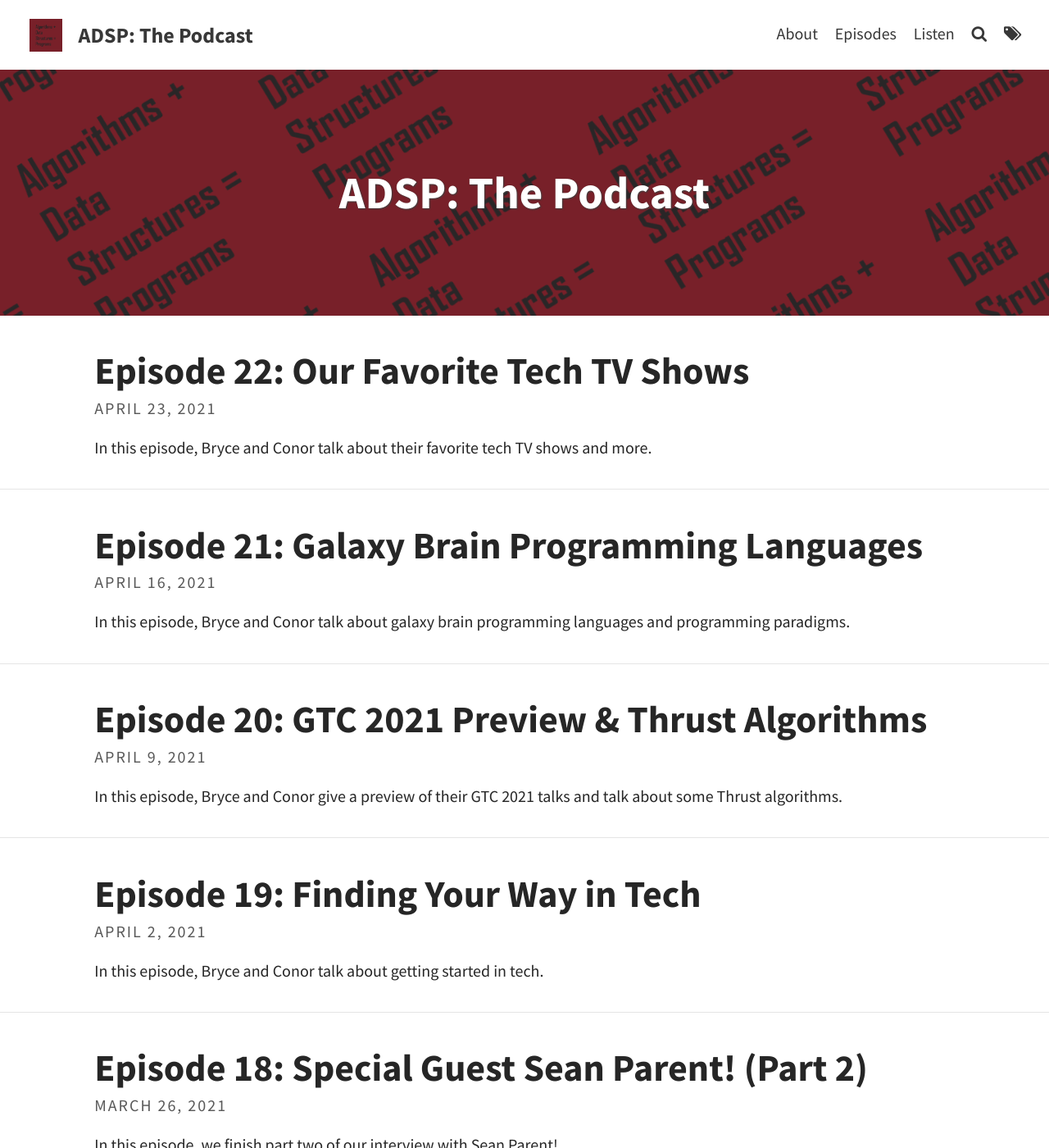
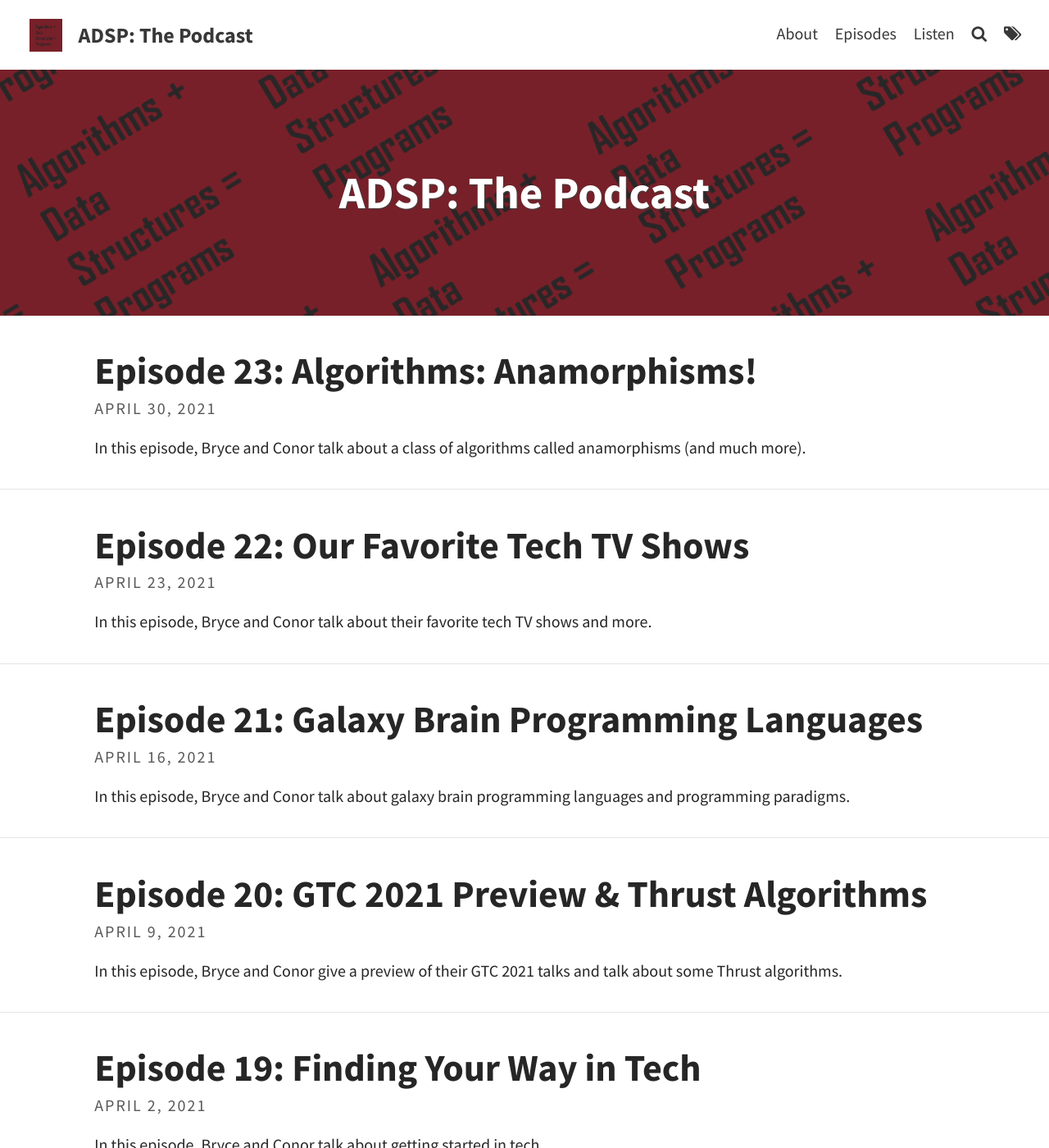
Before and after one commit to codereport/adsp2, a Jekyll site: the page built from index.html, in a window 1280 px wide and 1400 px high. Shown: the whole window at 82% size. Built offline with Jekyll 4.4.1, drawn with Linux system fonts in a browser that asks for light colours; the list of posts is cut into pages by our own code; some of the changed lines change nothing that is shown; some of the changed text lies outside the part shown.

Commit message:
Episode 23

```diff
--- /dev/null
+++ b/_posts/2021-04-30-Episode-23.md
@@ -0,0 +1,46 @@
+---
+layout: post
+title: "Episode 23: Algorithms: Anamorphisms!"
+tags: [Algorithms, C++, Haskell, APL]
+excerpt_separator: <!--more-->
+---
+
+<div id="buzzsprout-player-8435342"></div>
+<script src="https://www.buzzsprout.com/1501960/8435342-episode-23-algorithms-anamorphisms.js?container_id=buzzsprout-player-8435342&player=small" type="text/javascript" charset="utf-8"></script>
+
+<br>In this episode, Bryce and Conor talk about a class of algorithms called anamorphisms (and much more).
+
+<!--more-->
+
+### Show Notes
+
+**Date Recorded:** 2021-04-17 <br>
+**Date Released:** 2021-04-30
+
+* [Tristan Brindle's Tweet](https://twitter.com/tristanbrindle/status/1383096539615223812?s=20)
+* [Tristan's `flow` library](https://github.com/tcbrindle/libflow)
+* [Catamorphisms wiki](https://en.wikipedia.org/wiki/Catamorphism)
+* [Anamorphisms wiki](https://en.wikipedia.org/wiki/Anamorphism)
+* [Haskell's `group`](https://hackage.haskell.org/package/utility-ht-0.0.16/docs/Data-List-HT.html#v:group)
+* [Haskell's `groupBy`](https://hackage.haskell.org/package/utility-ht-0.0.16/docs/Data-List-HT.html#v:groupBy)
+* [C++20 `std::views::split`](https://en.cppreference.com/w/cpp/ranges/split_view)
+* [Range-v3 `sliding`](https://ericniebler.github.io/range-v3/sliding_8hpp.html)
+* [Range-v3 `chunk`](https://ericniebler.github.io/range-v3/chunk_8hpp.html)
+* [Range-v3 `group_by`](https://ericniebler.github.io/range-v3/group__by_8hpp.html)
+* [APL stencil operator (⌺)](https://help.dyalog.com/18.0/index.htm#Language/Primitive%20Operators/Stencil.htm)
+* [C++ `std::adjacent_find`](https://en.cppreference.com/w/cpp/algorithm/adjacent_find)
+* [C++ `std::adjacent_difference`](https://en.cppreference.com/w/cpp/algorithm/adjacent_difference)
+* [`thrust::reduce_by_key`](https://thrust.github.io/doc/group__reductions_gad5623f203f9b3fdcab72481c3913f0e0.html)
+* [`thrust::unique_by_key`](https://thrust.github.io/doc/group__stream__compaction_gac6de1d1309dbe325096ceb61132f9749.html#gac6de1d1309dbe325096ceb61132f9749)
+* [`thrust::sort_by_key`](https://thrust.github.io/doc/group__sorting_gabe038d6107f7c824cf74120500ef45ea.html#gabe038d6107f7c824cf74120500ef45ea)
+* [Haskell's `on` (PSI combinator)](https://hackage.haskell.org/package/base-4.15.0.0/docs/Data-Function.html#v:on)
+* [APL over operator (⍥)](https://help.dyalog.com/18.0/#Language/Primitive%20Operators/Over.htm)
+* [Cat & Mouse example in APL](https://tryapl.org/?clear&q=%27mouse%27%20-%E2%8D%A5%E2%89%A2%20%27cat%27&run)
+* [`cub::DeviceRunLengthEncode`](https://nvlabs.github.io/cub/structcub_1_1_device_run_length_encode.html#:~:text=A%20run%2Dlength%20encoding%20computes,the%20elements%20in%20that%20run.)
+
+### Intro Song Info
+
+Miss You by Sarah Jansen https://soundcloud.com/sarahjansenmusic<br>
+Creative Commons — Attribution 3.0 Unported — CC BY 3.0<br>
+Free Download / Stream: http://bit.ly/l-miss-you<br>
+Music promoted by Audio Library https://youtu.be/iYYxnasvfx8<br>
--- a/pages/episodes.md
+++ b/pages/episodes.md
@@ -9,6 +9,7 @@ List of all episodes.
 
 |   #   |                                               Title                                                | Release Date |
 | :---: | :------------------------------------------------------------------------------------------------: | :----------: |
+|  23   |         [Algorithms: Anamorphisms!](https://adspthepodcast.com/2021/04/30/Episode-23.html)         |  2021-04-30  |
 |  22   |        [Our Favorite Tech TV Shows](https://adspthepodcast.com/2021/04/23/Episode-22.html)         |  2021-04-23  |
 |  21   |    [Galaxy Brain Programming Languages](https://adspthepodcast.com/2021/04/16/Episode-21.html)     |  2021-04-16  |
 |  20   |   [GTC 2021 Preview & Thrust Algorithms](https://adspthepodcast.com/2021/04/09/Episode-20.html)    |  2021-04-09  |
```
